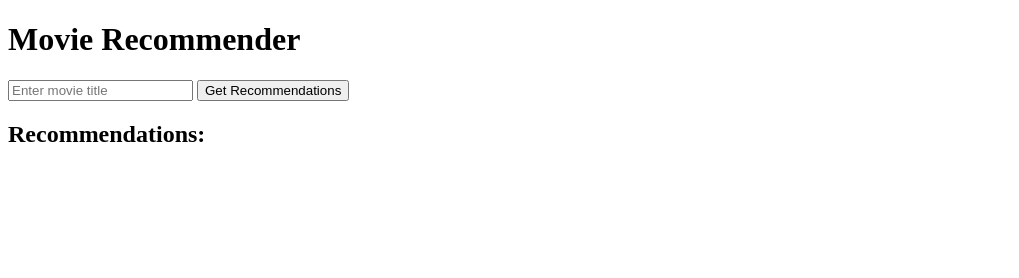
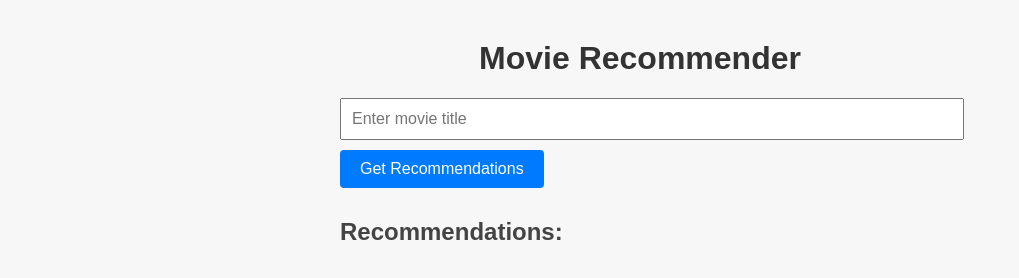
Before and after one commit to ckang21/movie-recommender, a plain HTML site: page app/static/index.html in a window 1280 px wide. Shown: the whole page, without its empty margins (0-1019 px from the left). Drawn offline with Linux system fonts and the light colour scheme.

Commit message:
Added some CSS styling

```diff
--- a/app/static/index.html
+++ b/app/static/index.html
@@ -1,6 +1,7 @@
 <!DOCTYPE html>
 <html>
 <head>
+    <link rel="stylesheet" href="style.css">
     <title>Movie Recommender</title>
 </head>
 <body>
--- /dev/null
+++ b/app/static/style.css
@@ -0,0 +1,51 @@
+body {
+    font-family: Arial, sans-serif;
+    max-width: 600px;
+    margin: 40px auto;
+    padding: 0 20px;
+    background-color: #f7f7f7;
+}
+
+h1 {
+    color: #333;
+    text-align: center;
+}
+
+input {
+    width: 100%;
+    padding: 10px;
+    margin-bottom: 10px;
+    font-size: 16px;
+}
+
+button {
+    padding: 10px 20px;
+    font-size: 16px;
+    background-color: #007BFF;
+    color: white;
+    border: none;
+    cursor: pointer;
+    border-radius: 4px;
+}
+
+button:hover {
+    background-color: #0056b3;
+}
+
+h2 {
+    margin-top: 30px;
+    color: #444;
+}
+
+ul {
+    list-style-type: none;
+    padding: 0;
+}
+
+li {
+    background-color: white;
+    padding: 10px;
+    margin-bottom: 5px;
+    border-radius: 4px;
+    box-shadow: 0 1px 3px rgba(0, 0, 0, 0.1);
+}
```
